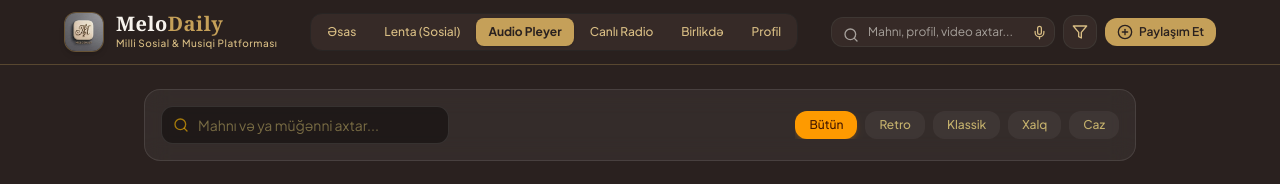
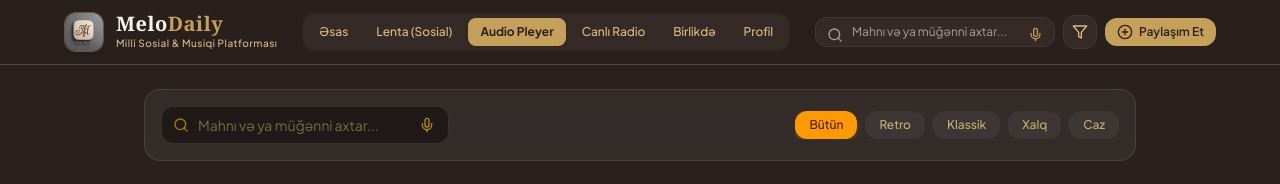
Before and after one commit to ramilshirinov/melodaily, a React (Vite) app: page / in a window 1280 px wide. Both pictures are taken after a click on the button "Audio Pleyer". Shown: the top 184 px of the page. Built offline with nearby package versions, Linux system fonts and the light colour scheme; a web font is replaced by a local one.

Commit message:
MusicTab axtaris ve sesli axtaris ile sinxronlasdirildi

```diff
--- a/src/App.jsx
+++ b/src/App.jsx
@@ -9,7 +9,7 @@ import TogetherTab from './tabs/TogetherTab';
 import ProfileTab from './tabs/ProfileTab';
 
 import {
-  FONT_IMPORT_URL, COLORS, TRACKS, FEED_SEED, GIFT_HISTORY_SEED,
+  FONT_IMPORT_URL, COLORS, TRACKS as INITIAL_TRACKS, FEED_SEED, GIFT_HISTORY_SEED,
   MOOD_FILTERS, LOVE_NOTES_SEED, NEGATIVE_WORDS, trackById, bodyFont
 } from './constants/data';
 
@@ -18,6 +18,9 @@ export default function App() {
   const [search, setSearch] = useState('');
   const [filters, setFilters] = useState({ singer: '', film: '', author: '', decade: '', mood: '' });
   const [showFilters, setShowFilters] = useState(false);
+
+  // Musiqi siyahısı state-i (yeni dinamik mahnılar əlavə edilə bilsin)
+  const [tracks, setTracks] = useState(INITIAL_TRACKS || []);
 
   // User Profile
   const [currentUser] = useState({
@@ -100,12 +103,12 @@ export default function App() {
 
   /* Audio Effect Handling */
   const handleNext = useCallback(() => {
-    if (!currentTrack) return;
-    const idx = TRACKS.findIndex((t) => t.id === currentTrack.id);
-    const nextTrack = TRACKS[(idx + 1) % TRACKS.length];
+    if (!currentTrack || tracks.length === 0) return;
+    const idx = tracks.findIndex((t) => t.id === currentTrack.id);
+    const nextTrack = tracks[(idx + 1) % tracks.length];
     setCurrentTrack(nextTrack);
     setIsPlaying(true);
-  }, [currentTrack]);
+  }, [currentTrack, tracks]);
 
   useEffect(() => {
     const audio = audioRef.current;
@@ -194,16 +197,16 @@ export default function App() {
 
   const togglePlay = () => {
     if (!currentTrack) {
-      playTrack(TRACKS[0]);
+      if (tracks.length > 0) playTrack(tracks[0]);
       return;
     }
     setIsPlaying((p) => !p);
   };
 
   const handlePrev = () => {
-    if (!currentTrack) return;
-    const idx = TRACKS.findIndex((t) => t.id === currentTrack.id);
-    const prevTrack = TRACKS[(idx - 1 + TRACKS.length) % TRACKS.length];
+    if (!currentTrack || tracks.length === 0) return;
+    const idx = tracks.findIndex((t) => t.id === currentTrack.id);
+    const prevTrack = tracks[(idx - 1 + tracks.length) % tracks.length];
     setCurrentTrack(prevTrack);
     setProgress(0);
     setIsPlaying(true);
@@ -222,6 +225,25 @@ export default function App() {
   const startSleep = (mins) => { setSleepMinutesLeft(mins * 60); setSleepMenuOpen(false); };
   const cancelSleep = () => { setSleepMinutesLeft(0); setSleepMenuOpen(false); };
 
+  /* Yeni Musiqi Əlavə Etmə Handleri */
+  const handleAddNewTrack = (newTrackData) => {
+    const createdTrack = {
+      id: Date.now(),
+      title: newTrackData.title,
+      singer: newTrackData.singer,
+      film: newTrackData.film || 'Klassik',
+      category: 'Retro',
+      mood: 'Nostaljik',
+      decade: '1980-lər',
+      creator: currentUser.name,
+      cover: newTrackData.file ? URL.createObjectURL(newTrackData.file) : 'https://images.unsplash.com/photo-1511671782779-c97d3d27a1d4?w=150',
+      audioUrl: newTrackData.file ? URL.createObjectURL(newTrackData.file) : null,
+      lyrics: "İstifadəçi tərəfindən yüklənən audio faylı."
+    };
+    setTracks((prev) => [createdTrack, ...prev]);
+    playTrack(createdTrack);
+  };
+
   /* Filters */
   const matchesFilter = useCallback(
     (track) => {
@@ -233,7 +255,7 @@ export default function App() {
       }
       if (filters.singer && !track.singer.includes(filters.singer)) return false;
       if (filters.film && track.film !== filters.film) return false;
-      if (filters.author && !track.creator.includes(filters.author)) return false;
+      if (filters.author && !track.creator?.includes(filters.author)) return false;
       if (filters.decade && track.decade !== filters.decade) return false;
       if (filters.mood && track.mood !== filters.mood) return false;
       return true;
@@ -244,7 +266,7 @@ export default function App() {
   const filteredByMood = (moodFilterId) => {
     const mf = MOOD_FILTERS.find((m) => m.id === moodFilterId);
     if (!mf) return [];
-    return TRACKS.filter((t) => (mf.mood ? t.mood === mf.mood : t.decade === mf.decade));
+    return tracks.filter((t) => (mf.mood ? t.mood === mf.mood : t.decade === mf.decade));
   };
 
   /* Feed Actions */
@@ -327,6 +349,7 @@ export default function App() {
         setFilters={setFilters}
         showFilters={showFilters}
         setShowFilters={setShowFilters}
+        onAddNewTrack={handleAddNewTrack}
       />
 
       <main className="pb-32">
@@ -356,6 +379,9 @@ export default function App() {
         )}
         {activeTab === 'music' && (
           <MusicTab
+            tracks={tracks}
+            search={search}
+            setSearch={setSearch}
             matchesFilter={matchesFilter}
             playTrack={playTrack}
             currentTrack={currentTrack}
--- a/src/components/Header.jsx
+++ b/src/components/Header.jsx
@@ -35,24 +35,13 @@ export default function Header({
     recognition.onend = () => setIsListening(false);
     recognition.onresult = (event) => {
       const transcript = event.results[0][0].transcript;
-      // Səslə deyildikdə state-i yeniləyirik
       setSearch(transcript);
-
-      // Əgər axtarış təbinə avtomatik keçmək istəyirsinizsə:
       if (activeTab !== 'music' && activeTab !== 'feed') {
         setActiveTab('music');
       }
     };
 
     recognition.start();
-  };
-
-  const handleSearchSubmit = (e) => {
-    e.preventDefault();
-    // Axtarış formasını submit etdikdə musiqi və ya lenta bölməsinə yönləndirə bilərsiniz
-    if (search.trim() && activeTab !== 'music' && activeTab !== 'feed') {
-      setActiveTab('music');
-    }
   };
 
   const handleAddSubmit = (e) => {
@@ -80,7 +69,6 @@ export default function Header({
         {/* Logo & Slogan */}
         <div className="flex items-center justify-between w-full md:w-auto">
           <div className="flex items-center gap-3 cursor-pointer" onClick={() => setActiveTab('home')}>
-            {/* Visual MeloDaily Loqosu */}
             <div className="w-10 h-10 rounded-xl overflow-hidden border border-[#C5A059]/40 bg-[#2A211F] shadow-md flex items-center justify-center shrink-0">
               <img
                 src="/logo.jpg?v=2"
@@ -134,28 +122,28 @@ export default function Header({
           ))}
         </nav>
 
-        {/* Axtarış, Səsli Axtarış & Post Əlavə Et */}
+        {/* Axtarış xanası + Səsli Axtarış Düyməsi */}
         <div className="flex items-center gap-2 w-full md:w-auto">
-          <form onSubmit={handleSearchSubmit} className="relative flex-1 md:w-56">
+          <div className="relative flex-1 md:w-60">
             <Search size={16} className="absolute left-3 top-2.5 text-stone-400" />
             <input
               type="text"
-              placeholder="Mahnı, profil, video axtar..."
+              placeholder="Mahnı və ya müğənni axtar..."
               value={search}
               onChange={(e) => setSearch(e.target.value)}
-              className="w-full bg-[#362A27] border border-stone-700/60 rounded-xl pl-9 pr-8 py-1.5 text-xs text-[#F7F3ED] placeholder-stone-400 focus:outline-none focus:border-[#C5A059]"
+              className="w-full bg-[#362A27] border border-stone-700/60 rounded-xl pl-9 pr-9 py-1.5 text-xs text-[#F7F3ED] placeholder-stone-400 focus:outline-none focus:border-[#C5A059]"
             />
             <button
               type="button"
               onClick={handleVoiceSearch}
-              className={`absolute right-2 top-2 transition ${
-                isListening ? 'text-red-400 animate-pulse' : 'text-[#D8BD84] hover:text-white'
+              className={`absolute right-2.5 top-2 transition p-0.5 rounded-md ${
+                isListening ? 'text-red-500 animate-pulse bg-red-500/20' : 'text-[#C5A059] hover:text-white'
               }`}
-              title="Səsli Axtarış"
+              title="Səslə axtar"
             >
               <Mic size={15} />
             </button>
-          </form>
+          </div>
 
           <button
             onClick={() => setShowFilters(!showFilters)}
@@ -175,7 +163,7 @@ export default function Header({
         </div>
       </div>
 
-      {/* Post / Musiqi Əlavə Et Modal */}
+      {/* Modal */}
       {showAddModal && (
         <div className="fixed inset-0 z-50 bg-black/80 backdrop-blur-sm flex items-center justify-center p-4 animate-fadeIn">
           <div className="bg-[#2A211F] border border-[#C5A059]/40 rounded-2xl max-w-md w-full p-6 text-[#F7F3ED] shadow-2xl relative">
@@ -224,7 +212,6 @@ export default function Header({
                 />
               </div>
 
-              {/* Fayl Yükləmə Sahəsi */}
               <div>
                 <label className="block text-xs text-[#D8BD84] mb-1 flex items-center gap-1">
                   <Upload size={13} />
--- a/src/tabs/MusicTab.jsx
+++ b/src/tabs/MusicTab.jsx
@@ -1,5 +1,5 @@
 import React, { useState } from 'react';
-import { Play, Pause, Heart, Music, Disc, Sparkles, Search } from 'lucide-react';
+import { Play, Pause, Heart, Music, Disc, Sparkles, Search, Mic } from 'lucide-react';
 import { TRACKS, COLORS, displayFont, bodyFont } from '../constants/data';
 
 // Alt komponentlər - Təhlükəsiz üslublar
@@ -30,19 +30,53 @@ export default function MusicTab({
   isPlaying = false,
   playTrack = () => {},
   toggleFavorite = () => {},
-  favorites = []
+  favorites = [],
+  search = '',       // Header-dən gələn axtarış mətni
+  setSearch = () => {} // Header-dəki axtarışı yeniləyən funksiya
 }) {
   const [searchTerm, setSearchTerm] = useState('');
   const [selectedCategory, setSelectedCategory] = useState('Bütün');
+  const [isListening, setIsListening] = useState(false);
 
   const categories = ['Bütün', 'Retro', 'Klassik', 'Xalq', 'Caz'];
 
+  // Həm yerli `searchTerm`, həm də Header-dən gələn `search` istifadə olunur
+  const effectiveQuery = (search || searchTerm || '').toLowerCase();
+
   const filteredTracks = (TRACKS || []).filter((track) => {
-    const matchesSearch = track.title?.toLowerCase().includes(searchTerm.toLowerCase()) ||
-                          track.singer?.toLowerCase().includes(searchTerm.toLowerCase());
+    const matchesSearch = track.title?.toLowerCase().includes(effectiveQuery) ||
+                          track.singer?.toLowerCase().includes(effectiveQuery);
     const matchesCategory = selectedCategory === 'Bütün' || track.category === selectedCategory;
     return matchesSearch && matchesCategory;
   });
+
+  const handleInputChange = (e) => {
+    const val = e.target.value;
+    setSearchTerm(val);
+    if (setSearch) setSearch(val);
+  };
+
+  const handleVoiceSearch = () => {
+    const SpeechRecognition = window.SpeechRecognition || window.webkitSpeechRecognition;
+    if (!SpeechRecognition) {
+      alert('Brauzeriniz səsli axtarışı dəstəkləmir.');
+      return;
+    }
+
+    const recognition = new SpeechRecognition();
+    recognition.lang = 'az-AZ';
+    recognition.continuous = false;
+
+    recognition.onstart = () => setIsListening(true);
+    recognition.onend = () => setIsListening(false);
+    recognition.onresult = (event) => {
+      const transcript = event.results[0][0].transcript;
+      setSearchTerm(transcript);
+      if (setSearch) setSearch(transcript);
+    };
+
+    recognition.start();
+  };
 
   return (
     <div className="max-w-5xl mx-auto px-4 py-6 space-y-6" style={{ fontFamily: bodyFont }}>
@@ -54,10 +88,20 @@ export default function MusicTab({
           <input
             type="text"
             placeholder="Mahnı və ya müğənni axtar..."
-            value={searchTerm}
-            onChange={(e) => setSearchTerm(e.target.value)}
-            className="w-full bg-black/40 text-amber-100 placeholder-amber-200/40 text-sm pl-9 pr-4 py-2 rounded-xl border border-white/10 focus:outline-none focus:border-amber-500/50 transition-colors"
+            value={search || searchTerm}
+            onChange={handleInputChange}
+            className="w-full bg-black/40 text-amber-100 placeholder-amber-200/40 text-sm pl-9 pr-9 py-2 rounded-xl border border-white/10 focus:outline-none focus:border-amber-500/50 transition-colors"
           />
+          <button
+            type="button"
+            onClick={handleVoiceSearch}
+            className={`absolute right-2.5 top-1/2 -translate-y-1/2 p-1 rounded-md transition-colors ${
+              isListening ? 'text-red-400 animate-pulse bg-red-500/20' : 'text-amber-400/70 hover:text-amber-300'
+            }`}
+            title="Səslə axtar"
+          >
+            <Mic className="w-4 h-4" />
+          </button>
         </div>
 
         <div className="flex items-center gap-2 overflow-x-auto w-full md:w-auto pb-1 md:pb-0 scrollbar-none">
```
